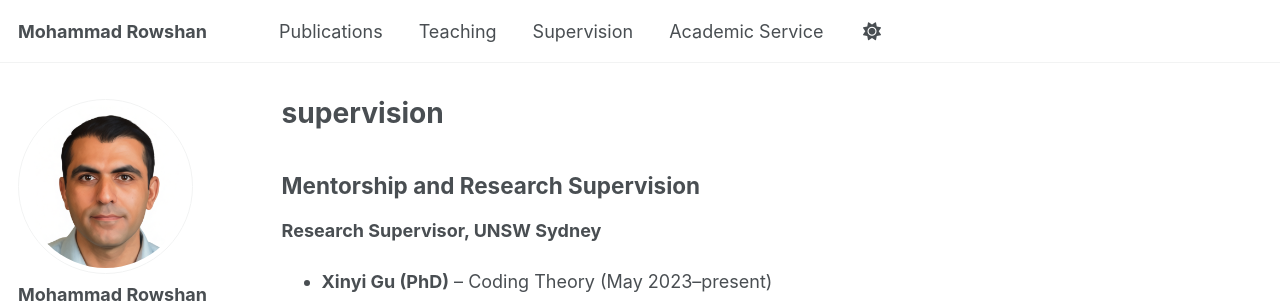
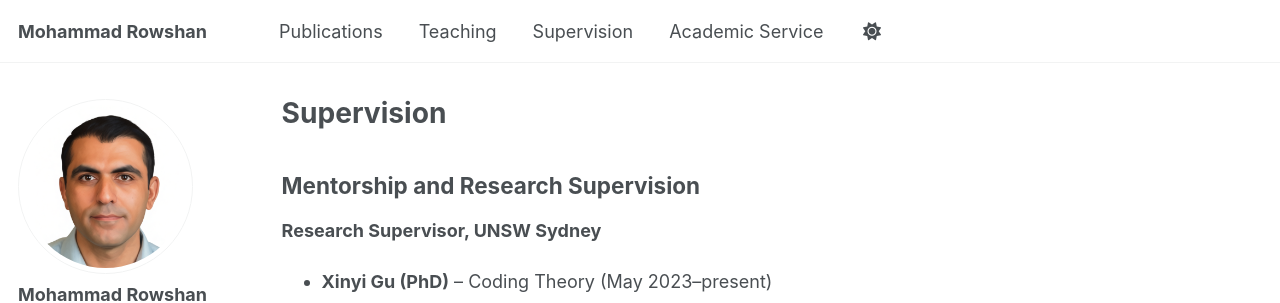
Before and after one commit to mohammad-rowshan/mohammad-rowshan.github.io, a Jekyll site: the page built from _pages/supervision.md, in a window 1280 px wide and 1181 px high. Shown: the top 303 px of the window. Built offline with Jekyll 4.4.1, drawn with Linux system fonts in a browser that asks for light colours; some web fonts are replaced; a script that is not in the unit is left out; comment, search, counter and statistics services are not loaded.

```diff
--- a/_pages/supervision.md
+++ b/_pages/supervision.md
@@ -1,6 +1,6 @@
 ---
 layout: archive
-title: "supervision"
+title: "Supervision"
 permalink: /supervision/
 author_profile: true
 ---
```
